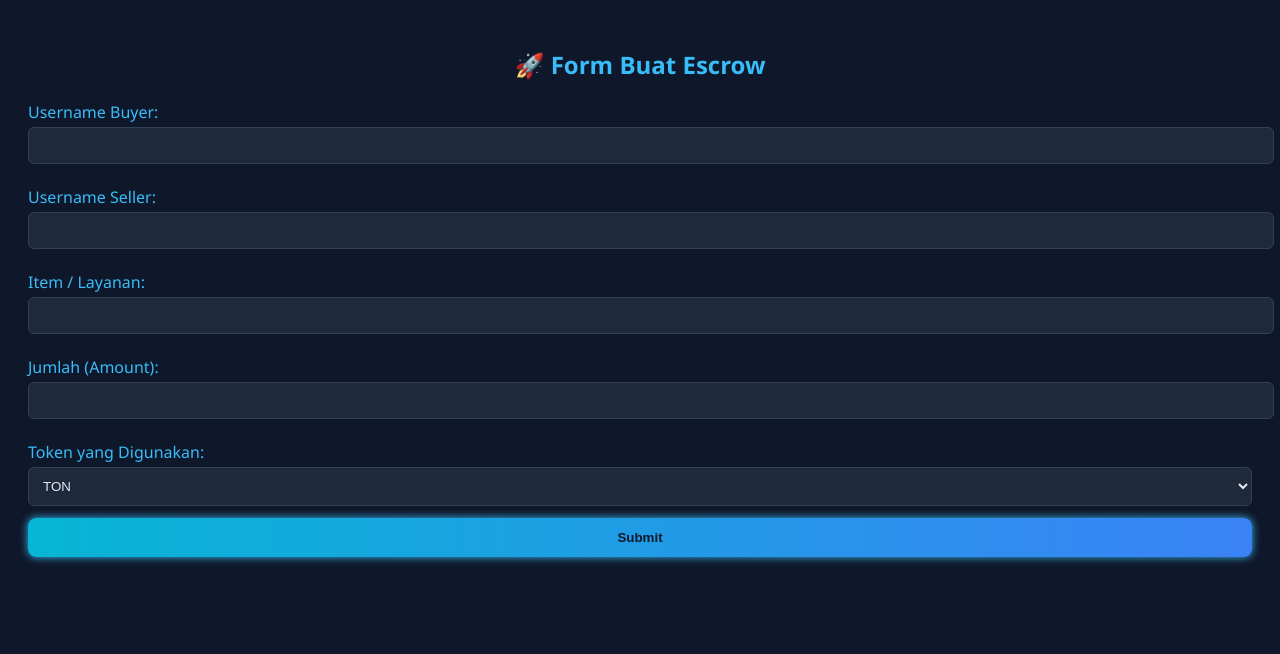
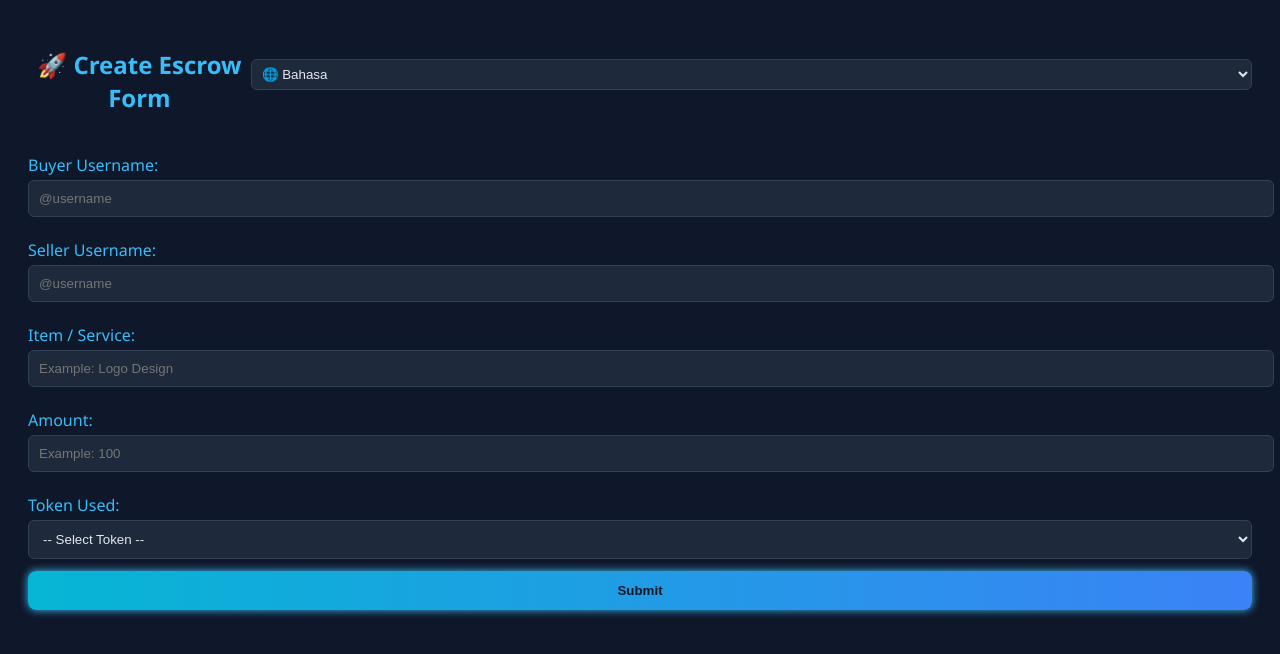
Before and after one commit to coinawe/coinawe-escrow-pages, a plain HTML site: page form.html in a window 1280 px wide. Drawn offline with Linux system fonts and the light colour scheme.

Commit message:
Update form.html

```diff
--- a/form.html
+++ b/form.html
@@ -10,6 +10,19 @@
       color: #38bdf8;
       font-family: 'Segoe UI', sans-serif;
       padding: 20px;
+    }
+    header {
+      display: flex;
+      justify-content: space-between;
+      align-items: center;
+      margin-bottom: 20px;
+    }
+    select.lang-switch {
+      background-color: #1e293b;
+      color: #e2e8f0;
+      border: 1px solid #334155;
+      padding: 6px;
+      border-radius: 6px;
     }
     h2 {
       text-align: center;
@@ -46,29 +59,100 @@
   </style>
 </head>
 <body>
-  <h2>🚀 Form Buat Escrow</h2>
-  <form action="https://script.google.com/macros/s/AKfycbywHuDI_p6ZrFJakBxZbCd4fhmc0sVeQj4vVQkSgOfP39XJXr9tbs7M0SL8VqpPjVyZ_w/exec" method="post">
-    <label for="buyer">Username Buyer:</label>
-    <input id="buyer" name="buyer" required>
+  <header>
+    <h2 id="form-title">🚀 Formulir Buat Escrow</h2>
+    <select class="lang-switch" onchange="setLanguage(this.value)">
+      <option value="id">🌐 Bahasa</option>
+      <option value="en">English</option>
+      <option value="ru">Русский</option>
+    </select>
+  </header>
 
-    <label for="seller">Username Seller:</label>
-    <input id="seller" name="seller" required>
+  <form
+    action="https://script.google.com/macros/s/AKfycbywHuDI_p6ZrFJakBxZbCd4fhmc0sVeQj4vVQkSgOfP39XJXr9tbs7M0SL8VqpPjVyZ_w/exec"
+    method="post"
+    onsubmit="return confirm(confirmText)"
+  >
+    <label for="buyer" id="label-buyer"></label>
+    <input id="buyer" name="buyer" required placeholder="@username">
 
-    <label for="item">Item / Layanan:</label>
-    <input id="item" name="item" required>
+    <label for="seller" id="label-seller"></label>
+    <input id="seller" name="seller" required placeholder="@username">
 
-    <label for="amount">Jumlah (Amount):</label>
-    <input id="amount" name="amount" type="number" required>
+    <label for="item" id="label-item"></label>
+    <input id="item" name="item" required placeholder="Example: Logo Design">
 
-    <label for="token">Token yang Digunakan:</label>
-    <select id="token" name="token">
+    <label for="amount" id="label-amount"></label>
+    <input id="amount" name="amount" type="number" min="1" required placeholder="Example: 100">
+
+    <label for="token" id="label-token"></label>
+    <select id="token" name="token" required>
+      <option value="">-- Select Token --</option>
       <option value="TON">TON</option>
       <option value="AWEWE">AWEWE</option>
       <option value="USDT">USDT</option>
+      <option value="BNB">BNB</option>
+      <option value="ETH">ETH</option>
       <option value="BTC">BTC</option>
+      <option value="IDR">IDR (Rupiah)</option>
     </select>
 
-    <button type="submit">Submit</button>
+    <button type="submit" id="submit-button"></button>
   </form>
+
+  <script>
+    const translations = {
+      id: {
+        title: "🚀 Formulir Buat Escrow",
+        buyer: "Username Pembeli:",
+        seller: "Username Penjual:",
+        item: "Item / Layanan:",
+        amount: "Jumlah (Nominal):",
+        token: "Token yang Digunakan:",
+        submit: "Kirim",
+        confirm: "Apakah semua data sudah benar?"
+      },
+      en: {
+        title: "🚀 Create Escrow Form",
+        buyer: "Buyer Username:",
+        seller: "Seller Username:",
+        item: "Item / Service:",
+        amount: "Amount:",
+        token: "Token Used:",
+        submit: "Submit",
+        confirm: "Is all data correct?"
+      },
+      ru: {
+        title: "🚀 Форма Эскроу",
+        buyer: "Имя покупателя:",
+        seller: "Имя продавца:",
+        item: "Товар / Услуга:",
+        amount: "Сумма:",
+        token: "Используемый токен:",
+        submit: "Отправить",
+        confirm: "Все данные верны?"
+      }
+    };
+
+    let currentLang = 'id';
+    let confirmText = translations['id'].confirm;
+
+    function setLanguage(lang) {
+      currentLang = lang;
+      const t = translations[lang] || translations['en'];
+      document.getElementById('form-title').innerText = t.title;
+      document.getElementById('label-buyer').innerText = t.buyer;
+      document.getElementById('label-seller').innerText = t.seller;
+      document.getElementById('label-item').innerText = t.item;
+      document.getElementById('label-amount').innerText = t.amount;
+      document.getElementById('label-token').innerText = t.token;
+      document.getElementById('submit-button').innerText = t.submit;
+      confirmText = t.confirm;
+    }
+
+    // Set language based on browser default
+    const browserLang = navigator.language.slice(0, 2);
+    setLanguage(['id', 'en', 'ru'].includes(browserLang) ? browserLang : 'en');
+  </script>
 </body>
 </html>
```
